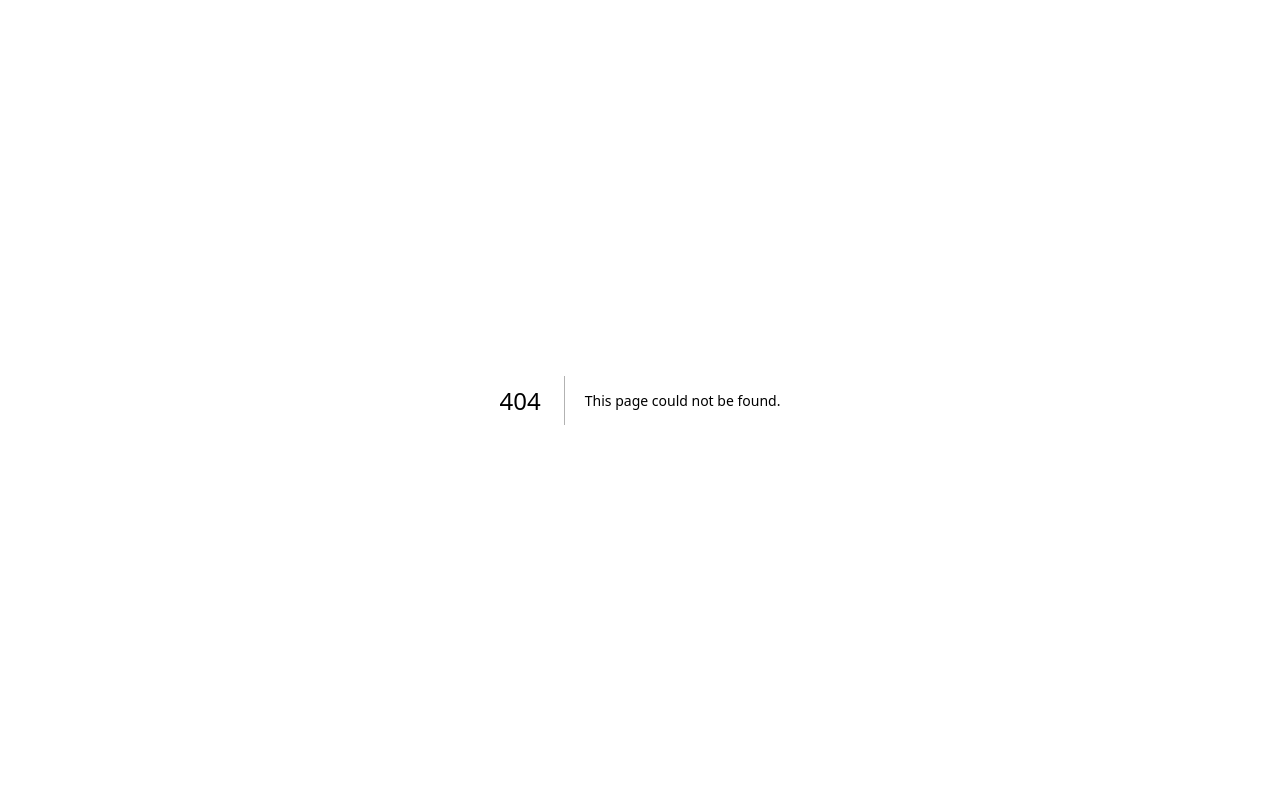
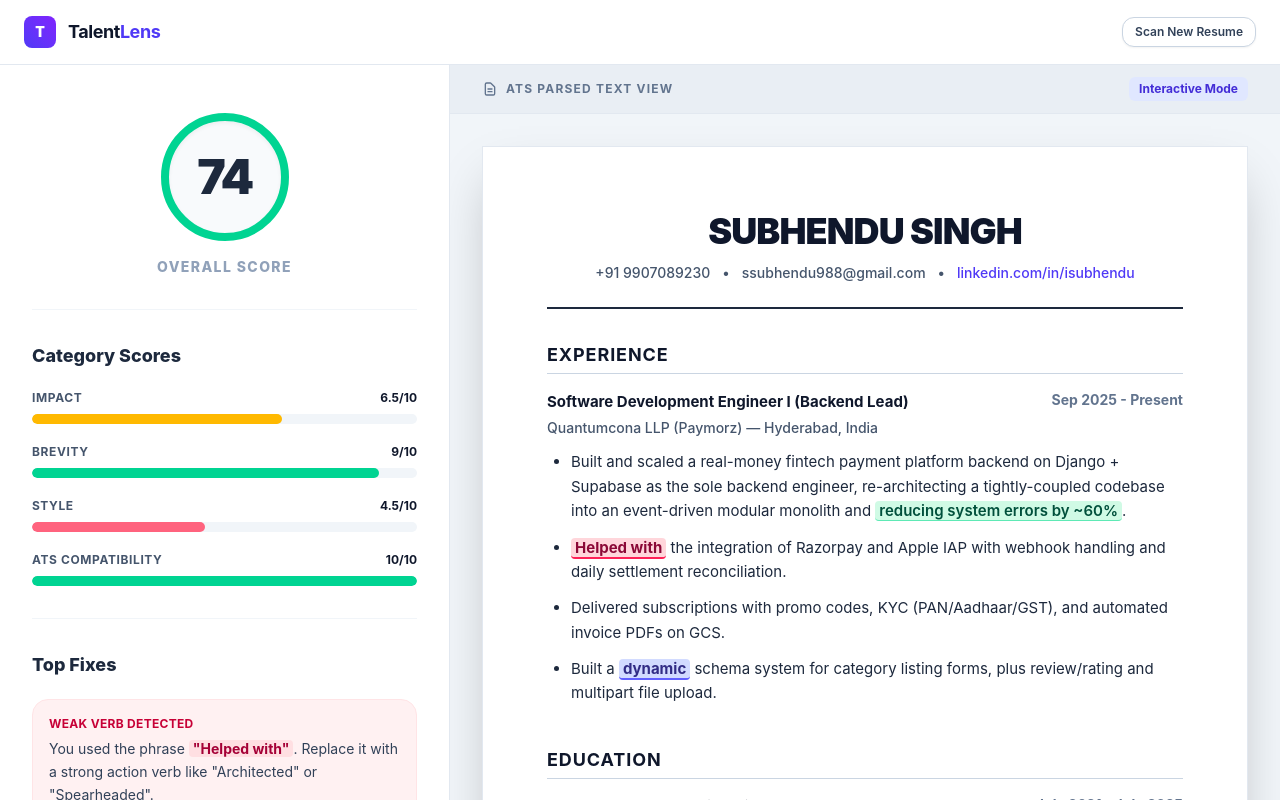
Before and after one commit to Neautrino/TalentLens, a Next.js app in the folder apps/web/: page /dashboard in a window 1280 px wide. Before the commit this address had no page. Built offline with nearby package versions, Linux system fonts and the light colour scheme.

Commit message:
refactor: move dashboard ui to proper route

```diff
--- /dev/null
+++ b/apps/web/app/dashboard/page.tsx
@@ -0,0 +1,14 @@
+'use client'
+
+import { Dashboard } from '../../components/dashboard/Dashboard'
+import { useRouter } from 'next/navigation'
+
+export default function DashboardPage() {
+  const router = useRouter()
+
+  return (
+    <Dashboard
+      onReset={() => router.push('/')}
+    />
+  )
+}
--- a/apps/web/app/page.tsx
+++ b/apps/web/app/page.tsx
@@ -1,29 +1,7 @@
 'use client'
 
-import { useState } from 'react'
 import { LandingPage } from '../components/LandingPage'
-import { Dashboard } from '../components/dashboard/Dashboard'
 
 export default function Home() {
-  // Temporary toggle to let you preview the new UI without uploading a PDF
-  const [showDashboard, setShowDashboard] = useState(true)
-
-  if (showDashboard) {
-    return <Dashboard onReset={() => setShowDashboard(false)} />
-  }
-
-  return (
-    <div className="relative">
-      {/* Development Preview Toggle */}
-      <div className="absolute top-4 left-4 z-50">
-        <button
-          onClick={() => setShowDashboard(true)}
-          className="bg-indigo-600 text-white px-4 py-2 rounded-xl text-xs font-bold shadow-lg cursor-pointer hover:bg-indigo-700"
-        >
-          Preview Dashboard UI
-        </button>
-      </div>
-      <LandingPage />
-    </div>
-  )
+  return <LandingPage />
 }
--- a/apps/web/components/dashboard/Dashboard.tsx
+++ b/apps/web/components/dashboard/Dashboard.tsx
@@ -7,9 +7,10 @@ interface DashboardProps {
 
 export function Dashboard({ onReset }: DashboardProps) {
   return (
-    <div className="min-h-screen bg-slate-50 flex flex-col font-sans">
-      {/* Top Navigation */}
-      <header className="w-full px-6 py-4 bg-white border-b border-slate-200/80 flex justify-between items-center z-10 relative shadow-xs">
+    <div className="h-screen w-full flex flex-col overflow-hidden bg-slate-100 font-sans">
+
+      {/* Edge-to-Edge Top Navigation */}
+      <header className="h-[65px] w-full px-6 bg-white border-b border-slate-200 flex justify-between items-center shrink-0 z-20">
         <div className="flex items-center gap-3">
           <div className="w-8 h-8 rounded-lg bg-linear-to-tr from-indigo-600 to-violet-600 flex items-center justify-center text-white font-black text-sm">
             T
@@ -18,32 +19,33 @@ export function Dashboard({ onReset }: DashboardProps) {
             Talent<span className="text-indigo-600">Lens</span>
           </span>
         </div>
-        <Button variant="outline" size="sm" onClick={onReset} className="font-bold text-slate-600">
+        <Button variant="outline" size="sm" onClick={onReset} className="font-bold text-slate-600 cursor-pointer">
           Scan New Resume
         </Button>
       </header>
 
-      {/* Split Layout Container */}
-      <main className="flex-1 max-w-[1600px] w-full mx-auto p-4 sm:p-6 grid grid-cols-1 lg:grid-cols-12 gap-6 h-[calc(100vh-73px)]">
+      {/* Full Screen Split Layout */}
+      <main className="flex-1 flex overflow-hidden w-full">
 
         {/* ========================================= */}
-        {/* LEFT COLUMN: Scores & Fixes (4/12 width)  */}
+        {/* LEFT SIDEBAR: Fixed width, flush to edges */}
         {/* ========================================= */}
-        <div className="lg:col-span-4 flex flex-col gap-6 overflow-y-auto pr-2 custom-scrollbar pb-10">
+        <div className="w-[450px] shrink-0 bg-white border-r border-slate-200 h-full overflow-y-auto custom-scrollbar flex flex-col z-10">
+          <div className="p-8 space-y-8">
 
             {/* Overall Score Dial */}
-          <div className="bg-white p-8 rounded-3xl border border-slate-200 shadow-sm flex flex-col items-center justify-center relative overflow-hidden">
-            <div className="absolute top-0 w-full h-1.5 bg-linear-to-r from-rose-500 via-amber-400 to-emerald-500" />
-            <div className="w-32 h-32 rounded-full border-[6px] border-emerald-400 flex items-center justify-center mb-3 shadow-inner bg-slate-50">
+            <div className="flex flex-col items-center justify-center pt-4">
+              <div className="w-32 h-32 rounded-full border-[8px] border-emerald-400 flex items-center justify-center mb-4 shadow-inner bg-slate-50">
                 <span className="text-5xl font-black text-slate-800 tracking-tighter">74</span>
               </div>
-            <span className="text-xs font-extrabold text-slate-400 uppercase tracking-widest">Overall Score</span>
+              <span className="text-sm font-extrabold text-slate-400 uppercase tracking-widest">Overall Score</span>
             </div>
 
+            <hr className="border-slate-100" />
+
             {/* Category Scores */}
-          <div className="bg-white p-6 rounded-3xl border border-slate-200 shadow-sm space-y-5">
-            <h3 className="font-extrabold text-slate-800 mb-2">Category Scores</h3>
-
+            <div className="space-y-5">
+              <h3 className="font-extrabold text-slate-800 text-lg">Category Scores</h3>
               {[
                 { name: 'Impact', score: 6.5, color: 'bg-amber-400' },
                 { name: 'Brevity', score: 9.0, color: 'bg-emerald-400' },
@@ -51,7 +53,7 @@ export function Dashboard({ onReset }: DashboardProps) {
                 { name: 'ATS Compatibility', score: 10.0, color: 'bg-emerald-400' }
               ].map(cat => (
                 <div key={cat.name}>
-                <div className="flex justify-between text-xs mb-1.5 font-bold">
+                  <div className="flex justify-between text-xs mb-2 font-bold">
                     <span className="text-slate-600 uppercase tracking-wider">{cat.name}</span>
                     <span className="text-slate-900">{cat.score}/10</span>
                   </div>
@@ -62,54 +64,61 @@ export function Dashboard({ onReset }: DashboardProps) {
               ))}
             </div>
 
+            <hr className="border-slate-100" />
+
             {/* Top Fixes List */}
-          <div className="bg-white p-6 rounded-3xl border border-slate-200 shadow-sm flex-1">
-            <h3 className="font-extrabold text-slate-800 mb-4">Top Fixes</h3>
-            <div className="space-y-3">
+            <div className="flex-1">
+              <h3 className="font-extrabold text-slate-800 text-lg mb-5">Top Fixes</h3>
+              <div className="space-y-4">
 
-              <div className="p-3.5 bg-rose-50 border border-rose-100/80 rounded-2xl text-sm transition-colors hover:bg-rose-100/50 cursor-pointer">
-                <span className="font-bold text-rose-700 block mb-1 text-xs uppercase tracking-wide">Weak Verb Detected</span>
-                <span className="text-slate-600 leading-relaxed">
-                  You used the phrase <span className="font-bold text-rose-800">"Helped with"</span>. Replace it with a strong action verb like "Architected" or "Spearheaded".
+                <div className="p-4 bg-rose-50 border border-rose-100 rounded-2xl text-sm transition-colors hover:bg-rose-100/50 cursor-pointer">
+                  <span className="font-bold text-rose-700 block mb-1.5 text-xs uppercase tracking-wide">Weak Verb Detected</span>
+                  <span className="text-slate-700 leading-relaxed">
+                    You used the phrase <span className="font-bold text-rose-800 bg-rose-200/50 px-1 rounded">"Helped with"</span>. Replace it with a strong action verb like "Architected" or "Spearheaded".
                   </span>
                 </div>
 
-              <div className="p-3.5 bg-amber-50 border border-amber-100/80 rounded-2xl text-sm transition-colors hover:bg-amber-100/50 cursor-pointer">
-                <span className="font-bold text-amber-700 block mb-1 text-xs uppercase tracking-wide">Missing Metric</span>
-                <span className="text-slate-600 leading-relaxed">
+                <div className="p-4 bg-amber-50 border border-amber-100 rounded-2xl text-sm transition-colors hover:bg-amber-100/50 cursor-pointer">
+                  <span className="font-bold text-amber-700 block mb-1.5 text-xs uppercase tracking-wide">Missing Metric</span>
+                  <span className="text-slate-700 leading-relaxed">
                     Bullet point lacks numbers. Quantify your achievement to improve your impact score.
                   </span>
                 </div>
 
-              <div className="p-3.5 bg-indigo-50 border border-indigo-100/80 rounded-2xl text-sm transition-colors hover:bg-indigo-100/50 cursor-pointer">
-                <span className="font-bold text-indigo-700 block mb-1 text-xs uppercase tracking-wide">Buzzword</span>
-                <span className="text-slate-600 leading-relaxed">
-                  Remove vague buzzword <span className="font-bold text-indigo-800">"dynamic"</span>.
+                <div className="p-4 bg-indigo-50 border border-indigo-100 rounded-2xl text-sm transition-colors hover:bg-indigo-100/50 cursor-pointer">
+                  <span className="font-bold text-indigo-700 block mb-1.5 text-xs uppercase tracking-wide">Buzzword</span>
+                  <span className="text-slate-700 leading-relaxed">
+                    Remove vague buzzword <span className="font-bold text-indigo-800 bg-indigo-200/50 px-1 rounded">"dynamic"</span>.
                   </span>
                 </div>
 
               </div>
             </div>
+
+          </div>
         </div>
 
         {/* ========================================= */}
-        {/* RIGHT COLUMN: Resume Viewer (8/12 width)  */}
+        {/* RIGHT MAIN AREA: Resume HTML Viewer       */}
         {/* ========================================= */}
-        <div className="lg:col-span-8 bg-white border border-slate-200 shadow-xl shadow-slate-200/50 rounded-3xl h-full overflow-y-auto relative">
-          {/* Resume Viewer Header */}
-          <div className="sticky top-0 w-full bg-slate-50/90 backdrop-blur-md border-b border-slate-200 px-6 py-3 flex justify-between items-center z-20">
-            <span className="text-xs font-bold text-slate-500 uppercase tracking-widest">Document Viewer</span>
-            <div className="flex gap-2">
-              <span className="px-2 py-1 bg-emerald-100 text-emerald-700 rounded-md text-xs font-bold">ATS Parsed</span>
-            </div>
+        <div className="flex-1 h-full overflow-y-auto custom-scrollbar relative flex flex-col">
+
+          {/* Context Bar */}
+          <div className="w-full bg-slate-200/50 border-b border-slate-200 px-8 py-3 flex justify-between items-center shrink-0">
+            <span className="text-xs font-bold text-slate-500 uppercase tracking-widest flex items-center gap-2">
+              <svg className="w-4 h-4" fill="none" viewBox="0 0 24 24" stroke="currentColor"><path strokeLinecap="round" strokeLinejoin="round" strokeWidth={2} d="M9 12h6m-6 4h6m2 5H7a2 2 0 01-2-2V5a2 2 0 012-2h5.586a1 1 0 01.707.293l5.414 5.414a1 1 0 01.293.707V19a2 2 0 01-2 2z" /></svg>
+              ATS Parsed Text View
+            </span>
+            <span className="px-2.5 py-1 bg-indigo-100 text-indigo-700 rounded-md text-xs font-bold">Interactive Mode</span>
           </div>
 
-          {/* Dummy Resume Paper */}
-          <div className="max-w-3xl mx-auto p-12 bg-white min-h-full font-serif text-slate-800">
+          {/* The "Paper" Container */}
+          <div className="p-8 pb-20 w-full flex justify-center">
+            <div className="w-full max-w-4xl bg-white shadow-2xl border border-slate-200 min-h-[1056px] p-12 sm:p-16 text-slate-800 font-serif leading-relaxed text-[15px]">
 
               {/* Header */}
-            <div className="text-center border-b-2 border-slate-800 pb-6 mb-6">
-              <h1 className="text-4xl font-black text-slate-900 mb-3 tracking-tight">SUBHENDU SINGH</h1>
+              <div className="text-center border-b-2 border-slate-800 pb-6 mb-8">
+                <h1 className="text-4xl font-black text-slate-900 mb-3 tracking-tight font-sans">SUBHENDU SINGH</h1>
                 <p className="text-sm font-sans font-medium text-slate-600 space-x-3">
                   <span>+91 9907089230</span>
                   <span>•</span>
@@ -120,29 +129,29 @@ export function Dashboard({ onReset }: DashboardProps) {
               </div>
 
               {/* Experience Section */}
-            <div className="mb-8">
-              <h2 className="text-lg font-bold text-slate-900 border-b border-slate-300 mb-4 pb-1 uppercase tracking-wider">Experience</h2>
+              <div className="mb-10">
+                <h2 className="text-lg font-bold text-slate-900 border-b border-slate-300 mb-4 pb-1 uppercase tracking-wider font-sans">Experience</h2>
 
                 <div className="mb-6">
-                <div className="flex justify-between font-bold text-slate-900 text-md">
+                  <div className="flex justify-between font-bold text-slate-900 text-md font-sans">
                     <span>Software Development Engineer I (Backend Lead)</span>
-                  <span className="font-sans text-sm">Sep 2025 - Present</span>
+                    <span className="text-sm text-slate-500">Sep 2025 - Present</span>
                   </div>
                   <div className="text-slate-600 font-sans font-medium text-sm mb-3 mt-1">Quantumcona LLP (Paymorz) — Hyderabad, India</div>
 
-                <ul className="list-disc pl-6 space-y-2.5 text-sm font-sans leading-relaxed">
+                  <ul className="list-disc pl-6 space-y-3 font-sans">
                     <li>
-                    Built and scaled a real-money fintech payment platform backend on Django + Supabase as the sole backend engineer, re-architecting a tightly-coupled codebase into an event-driven modular monolith and <span className="bg-emerald-100 text-emerald-900 px-1 rounded border border-emerald-300 font-semibold">reducing system errors by ~60%</span>.
+                      Built and scaled a real-money fintech payment platform backend on Django + Supabase as the sole backend engineer, re-architecting a tightly-coupled codebase into an event-driven modular monolith and <span className="bg-emerald-100 text-emerald-900 px-1 rounded font-semibold border-b border-emerald-300">reducing system errors by ~60%</span>.
                     </li>
                     <li className="relative group">
-                    <span className="bg-rose-200/80 text-rose-900 px-1 rounded border-b-2 border-rose-400 font-semibold cursor-help">
+                      <span className="bg-rose-200/80 text-rose-900 px-1 rounded border-b-2 border-rose-500 font-bold cursor-help transition-colors hover:bg-rose-300">
                         Helped with
                       </span>
                       {/* Tooltip */}
-                    <div className="absolute hidden group-hover:block bottom-full left-0 mb-1 w-64 p-3 bg-slate-900 text-white text-xs rounded-xl shadow-2xl z-50 font-sans">
-                      <span className="font-bold text-rose-400 block mb-1">Weak Verb</span>
+                      <div className="absolute hidden group-hover:block bottom-full left-0 mb-2 w-64 p-3 bg-slate-900 text-white text-xs rounded-xl shadow-2xl z-50 font-sans leading-relaxed">
+                        <span className="font-bold text-rose-400 block mb-1 text-sm">Weak Verb</span>
                         Replace this with a strong action verb (e.g., 'Architected', 'Spearheaded').
-                      <div className="absolute -bottom-1 left-4 w-2 h-2 bg-slate-900 transform rotate-45" />
+                        <div className="absolute -bottom-1.5 left-6 w-3 h-3 bg-slate-900 transform rotate-45" />
                       </div>
                       {' '}the integration of Razorpay and Apple IAP with webhook handling and daily settlement reconciliation.
                     </li>
@@ -151,14 +160,14 @@ export function Dashboard({ onReset }: DashboardProps) {
                     </li>
                     <li className="relative group">
                       Built a{' '}
-                    <span className="bg-indigo-200/80 text-indigo-900 px-1 rounded border-b-2 border-indigo-400 font-semibold cursor-help">
+                      <span className="bg-indigo-200/80 text-indigo-900 px-1 rounded border-b-2 border-indigo-500 font-bold cursor-help transition-colors hover:bg-indigo-300">
                         dynamic
                       </span>
                       {/* Tooltip */}
-                    <div className="absolute hidden group-hover:block bottom-full left-10 mb-1 w-64 p-3 bg-slate-900 text-white text-xs rounded-xl shadow-2xl z-50 font-sans">
-                      <span className="font-bold text-indigo-400 block mb-1">Buzzword / Cliché</span>
+                      <div className="absolute hidden group-hover:block bottom-full left-10 mb-2 w-64 p-3 bg-slate-900 text-white text-xs rounded-xl shadow-2xl z-50 font-sans leading-relaxed">
+                        <span className="font-bold text-indigo-400 block mb-1 text-sm">Buzzword / Cliché</span>
                         "Dynamic" is a vague buzzword. Replace it with a specific technical term.
-                      <div className="absolute -bottom-1 left-4 w-2 h-2 bg-slate-900 transform rotate-45" />
+                        <div className="absolute -bottom-1.5 left-6 w-3 h-3 bg-slate-900 transform rotate-45" />
                       </div>
                       {' '}schema system for category listing forms, plus review/rating and multipart file upload.
                     </li>
@@ -167,15 +176,16 @@ export function Dashboard({ onReset }: DashboardProps) {
               </div>
 
               {/* Education Section */}
-            <div className="mb-8">
-              <h2 className="text-lg font-bold text-slate-900 border-b border-slate-300 mb-4 pb-1 uppercase tracking-wider">Education</h2>
-              <div className="flex justify-between font-bold text-slate-900 text-md">
+              <div className="mb-10">
+                <h2 className="text-lg font-bold text-slate-900 border-b border-slate-300 mb-4 pb-1 uppercase tracking-wider font-sans">Education</h2>
+                <div className="flex justify-between font-bold text-slate-900 text-md font-sans">
                   <span>Bengal College of Engineering and Technology</span>
-                <span className="font-sans text-sm">July 2021 - July 2025</span>
+                  <span className="text-sm text-slate-500">July 2021 - July 2025</span>
                 </div>
                 <div className="text-slate-600 font-sans font-medium text-sm mt-1">Bachelor of Technology - Information Technology; CGPA: 8.51</div>
               </div>
 
+            </div>
           </div>
         </div>
 
```
Lines whose indentation alone changed are shown as unchanged.
